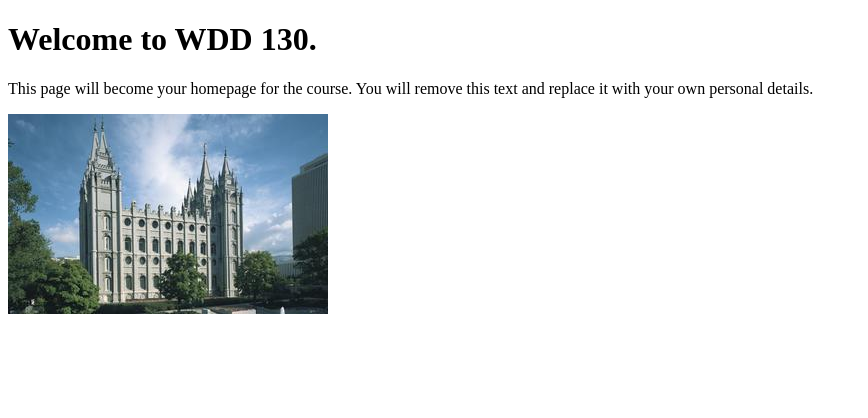
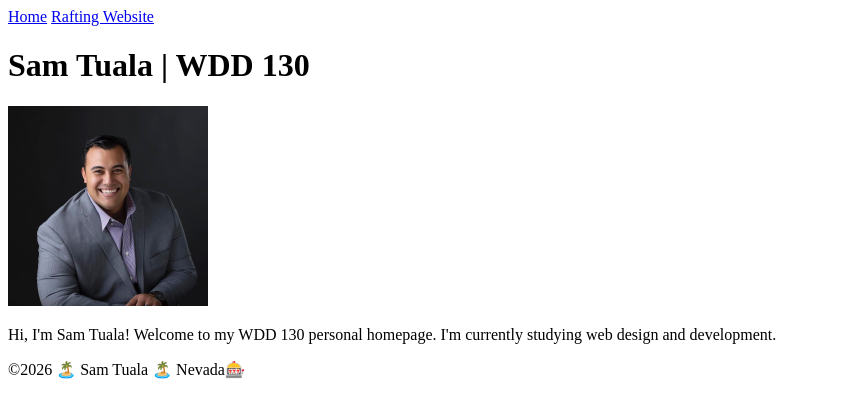
Before and after one commit to usoguacho/wdd130, a plain HTML site: page index.html in a window 1280 px wide. Shown: the whole page, without its empty margins (0-868 px from the left). Drawn offline with Linux system fonts and the light colour scheme.

Commit message:
week 01 project

```diff
--- a/index.html
+++ b/index.html
@@ -1,14 +1,30 @@
 <!DOCTYPE html>
 <html lang="en">
+
 <head>
     <meta charset="UTF-8">
     <meta name="viewport" content="width=device-width, initial-scale=1.0">
-    <title>WDD 130 | Personal Homepage</title>
+    <title>Sam Tuala | WDD 130</title>
 </head>
+
 <body>
-    <h1>Welcome to WDD 130.</h1>
-    <p>This page will become your homepage for the course. You will remove this text and replace it with your own personal details.</p>
+    <header>
+        <nav>
+            <a href="#">Home</a>
+            <a href="wwr/">Rafting Website</a>
+        </nav>
+    </header>
+    <main>
+        <h1>Sam Tuala | WDD 130</h1>
+        <img src="images/profile.jpg" alt="Hello, my name is Sam Tuala" width="200">
+        <p>Hi, I'm Sam Tuala! Welcome to my WDD 130 personal homepage. I'm currently studying web
+            design and
+            development.</p>
 
-    <img src="images/salt-lake-temple.jpg" alt="The Salt Lake Temple.">
+    </main>
+    <footer>
+        <p>©2026 🏝️ Sam Tuala 🏝️ Nevada🎰</p>
+    </footer>
 </body>
+
 </html>
```
Also changed, not shown: images/profile.jpg (added), week01/images/profile.jpg.jpg (added).
